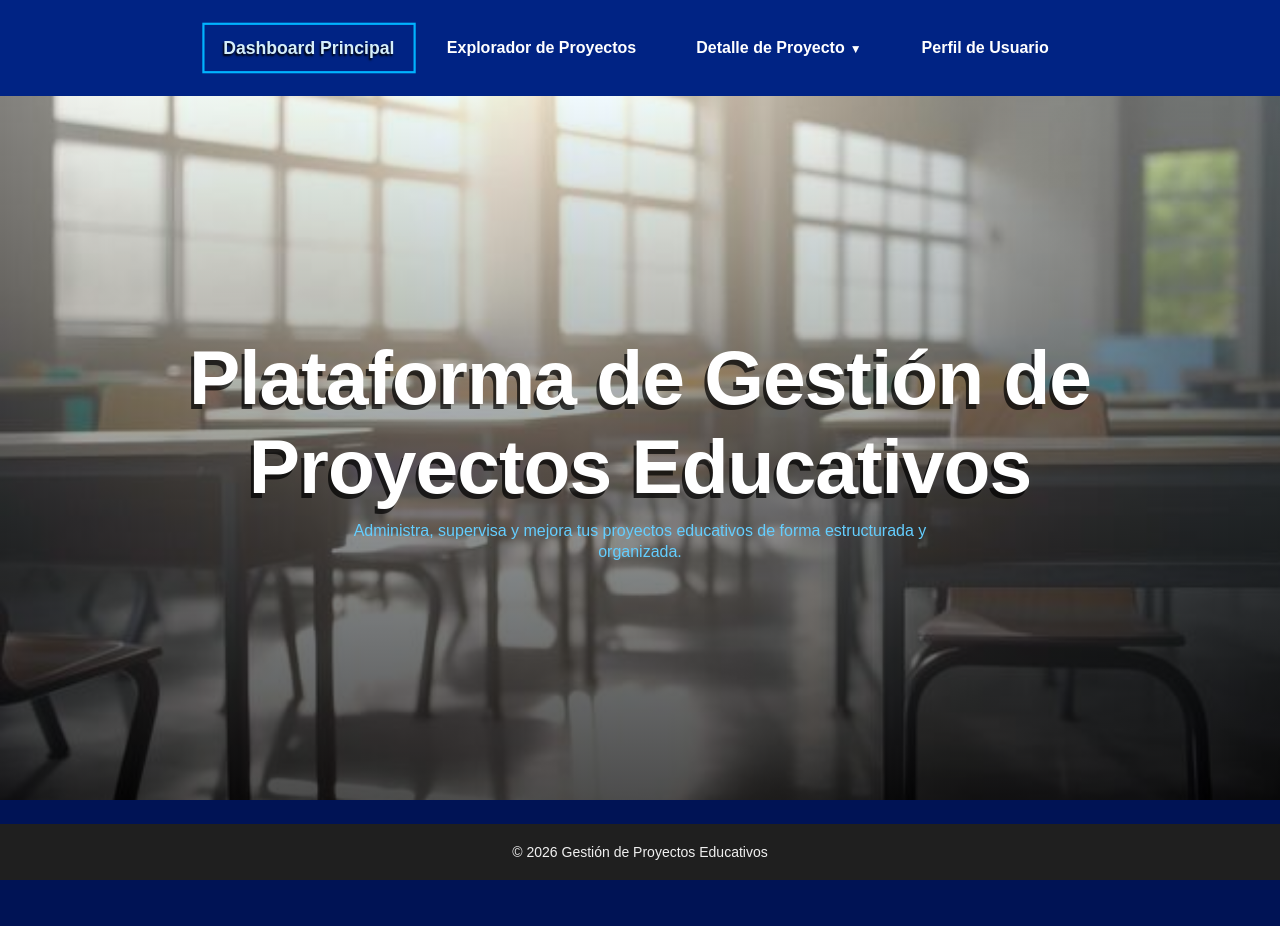
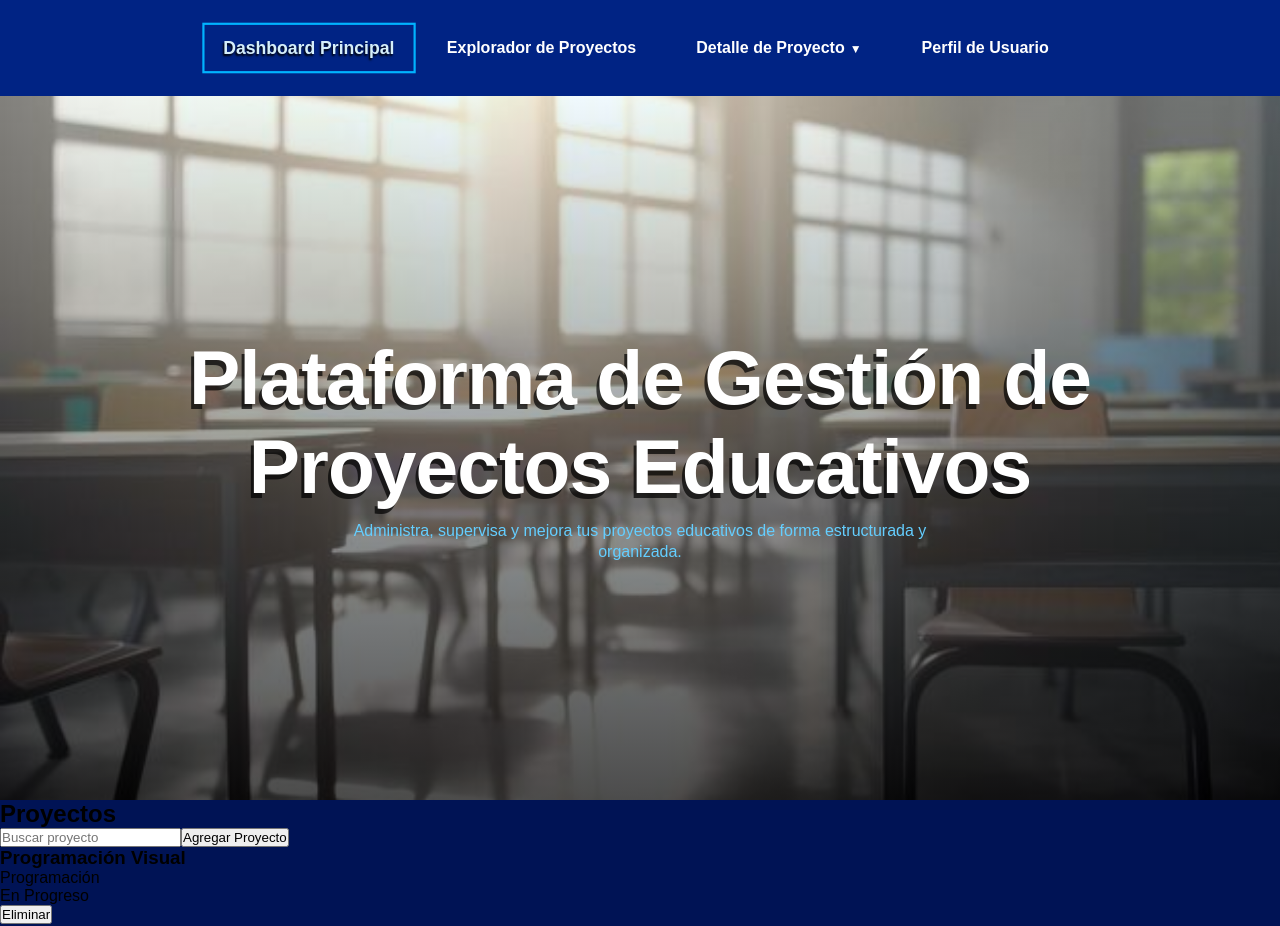
Before and after one commit to alexanderlobo20/pv_tp3_grupo9, a React (Vite) app: page / in a window 1280 px wide. Shown: the top 926 px of the page. Before the commit the page ends 880 px from the top, so only its background shows below. Built offline with nearby package versions, Linux system fonts and the light colour scheme.

Commit message:
Update App.jsx

```diff
--- a/src/App.jsx
+++ b/src/App.jsx
@@ -1,12 +1,14 @@
 /* import './App.css'; */
 import './css/style.css';
 import Header from './components/Header';
+import ListaProyectos from './components/ListaProyectos';
 import Footer from './components/Footer';
 
 function App() {
   return (
     <>
       <Header />
+      <ListaProyectos />
       <Footer />
     </>
   );
```
